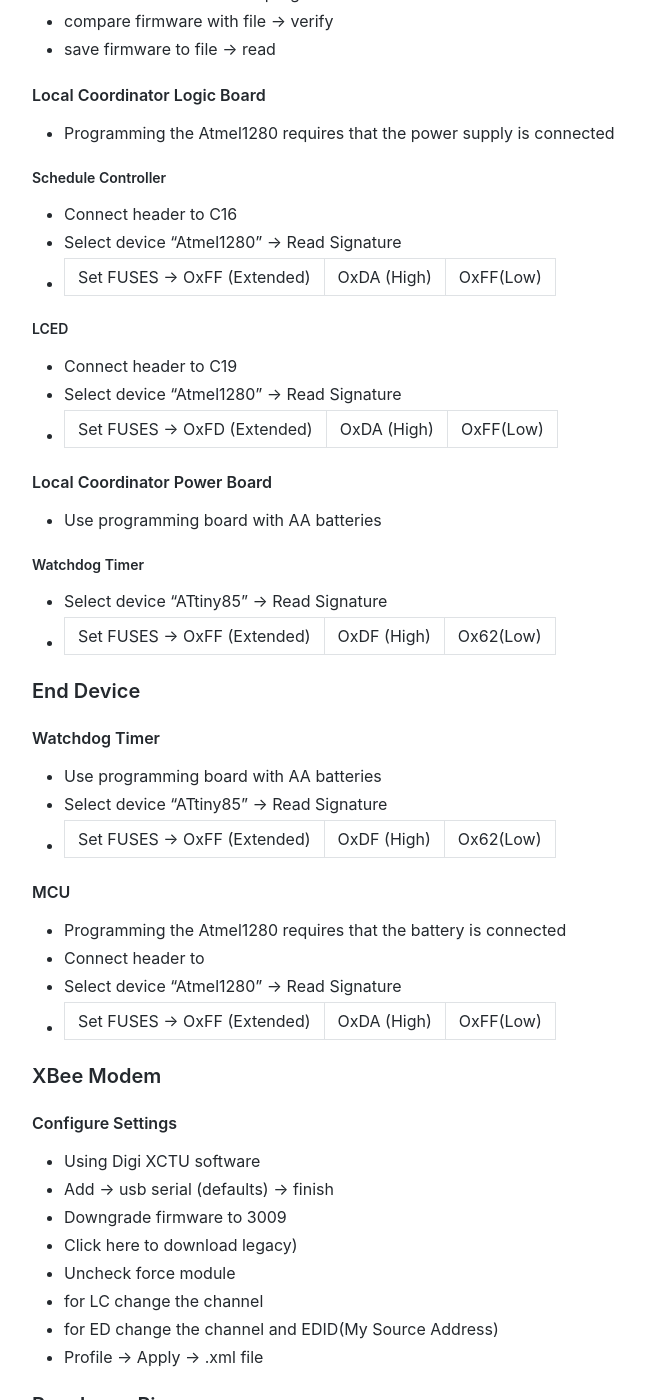
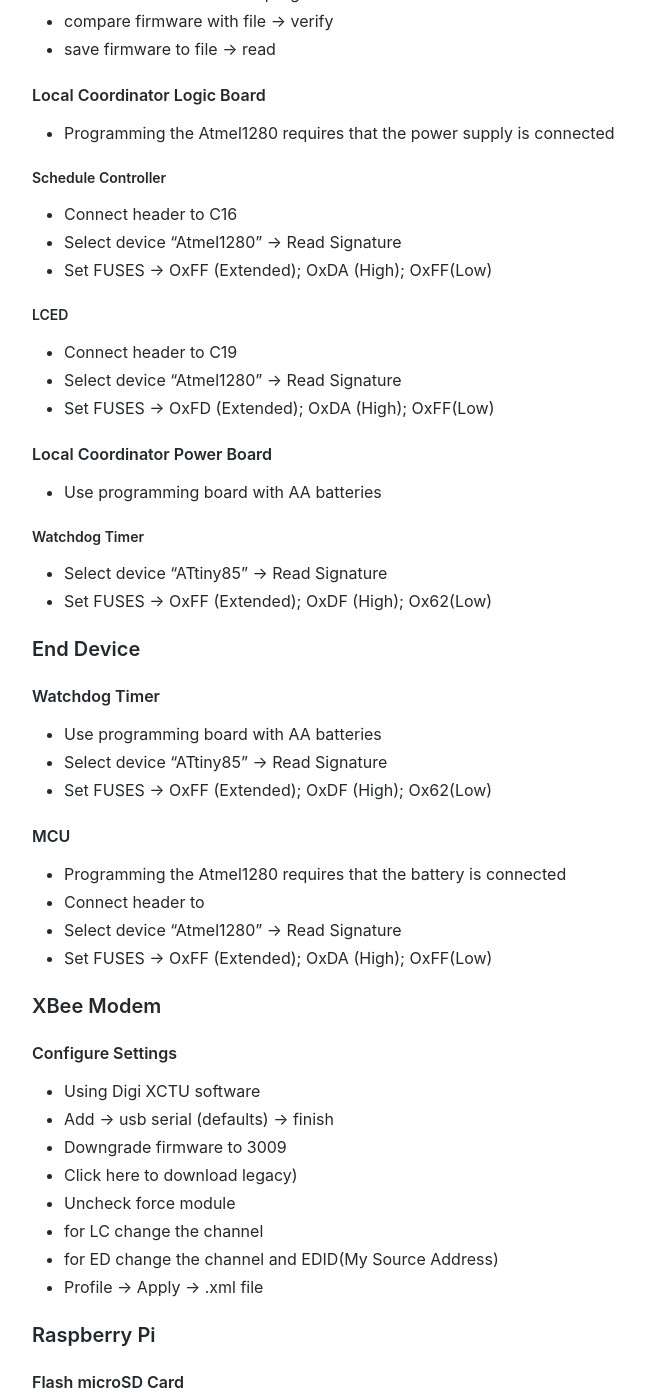
Before and after one commit to rajankpaul/docs, a Jekyll site: the page built from research/mixil/soilscape/index.md, in a window 1280 px wide and 1400 px high, scrolled down 1260 px. Shown: the whole window, without its empty margins (118-763 px from the left). Built offline with Jekyll 4.4.1, drawn with Linux system fonts in a browser that asks for light colours; comment, search, counter and statistics services are not loaded; some of the changed text lies outside the part shown.

```diff
--- a/research/mixil/soilscape/index.md
+++ b/research/mixil/soilscape/index.md
@@ -50,32 +50,32 @@ title: SoilSCAPE Setup
 ##### Schedule Controller
 * Connect header to C16
 * Select device "Atmel1280" -> Read Signature
-* Set FUSES -> OxFF (Extended) | OxDA (High) | OxFF(Low)
+* Set FUSES -> OxFF (Extended); OxDA (High); OxFF(Low)
 
 ##### LCED
 * Connect header to C19
 * Select device "Atmel1280" -> Read Signature
-* Set FUSES -> OxFD (Extended) | OxDA (High) | OxFF(Low)
+* Set FUSES -> OxFD (Extended); OxDA (High); OxFF(Low)
 
 #### Local Coordinator Power Board
 * Use programming board with AA batteries
 
 ##### Watchdog Timer
 * Select device "ATtiny85" -> Read Signature
-* Set FUSES -> OxFF (Extended) | OxDF (High) | Ox62(Low)
+* Set FUSES -> OxFF (Extended); OxDF (High); Ox62(Low)
 
 ### End Device
 
 #### Watchdog Timer
 * Use programming board with AA batteries
 * Select device "ATtiny85" -> Read Signature
-* Set FUSES -> OxFF (Extended) | OxDF (High) | Ox62(Low)
+* Set FUSES -> OxFF (Extended); OxDF (High); Ox62(Low)
 
 #### MCU
 * Programming the Atmel1280 requires that the battery is connected
 * Connect header to
 * Select device "Atmel1280" -> Read Signature
-* Set FUSES -> OxFF (Extended) | OxDA (High) | OxFF(Low)
+* Set FUSES -> OxFF (Extended); OxDA (High); OxFF(Low)
 
 ### XBee Modem
 
```
Also changed, not shown: other parts of research/mixil/soilscape/index.md (+2 -1 lines).
